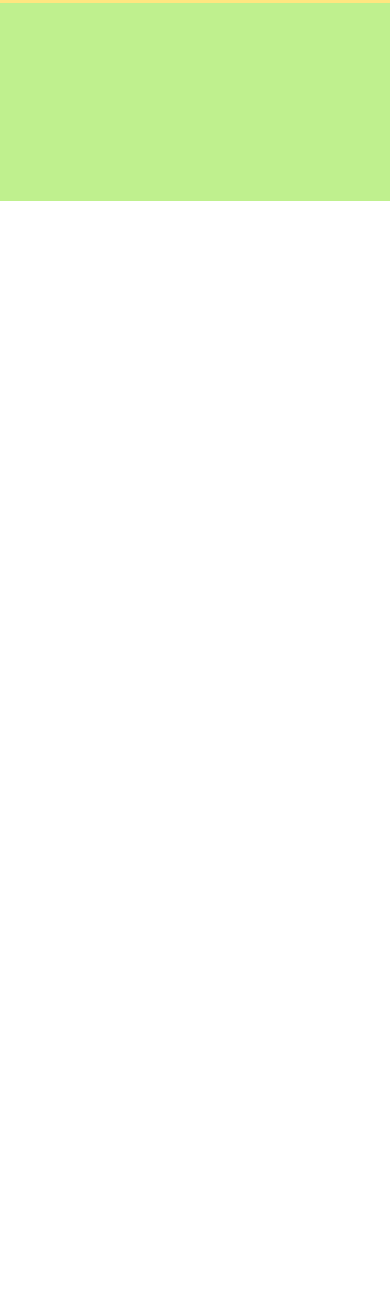
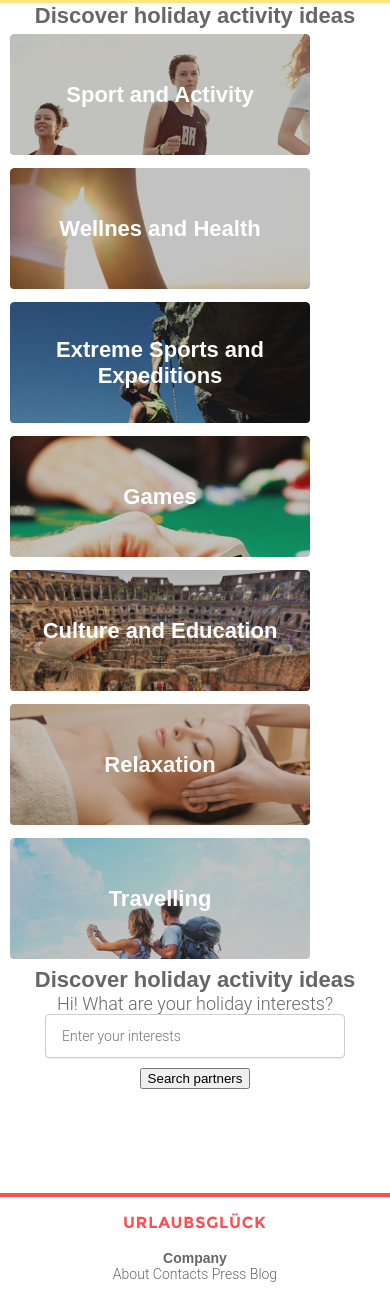
Before and after one commit to Florina33/frontend-ui-urlaubsgluck, a website: page src/index.html in a window 390 px wide. Shown: the part 697-1994 px from the top of the page. Before the commit the page ends 898 px from the top, so only its background shows below. Drawn offline with Linux system fonts and the light colour scheme.

Commit message:
add new image logo for footer

```diff
--- a/src/css/index.css
+++ b/src/css/index.css
@@ -177,14 +177,74 @@ colors
 
 /* section-gallery
 ----------------------------------------------------------------------------- */
-.section-gallery {
-
+.section-gallery a {
+	text-decoration: none;
 }
 
+.wrapper-images .item-image {
+	position: relative;
+	display: inline-block;
+	margin: 20px 10px;
+	text-align: center;
+}
+
+.wrapper-images .item-image h3 {
+	position: relative;
+	z-index: 1;
+}
+
+.wrapper-images .item-image img {
+	position: absolute;
+	top: 0;
+	left: 0;
+	height: auto;
+}
+
+@media (max-width: 480px) {
+	.wrapper-images .item-image {
+		width: 300px;
+		height: 121px;
+		overflow: hidden;
+		margin: 5px 10px;
+		border-radius: 4px;
+	}
+
+	.wrapper-images .item-image h3 {
+		display: table-cell;
+		width: 300px;
+		height: 121px;
+		text-align: center;
+		vertical-align: middle;
+	}
+
+	.wrapper-images .item-image img {
+		width: 300px;
+	}
+}
 /* section-search
 ----------------------------------------------------------------------------- */
 .section-search {
+	margin-bottom: 40px;
+}
 
+@media (max-width: 480px) {
+	.form-search {
+		text-align: center;
+	}
+
+	.form-search .input-search {
+		width: 280px;
+		height: 40px;
+		border-radius: 4px;
+		border: 1px solid #ccc;
+		box-shadow: 0 1px 0 #eee;
+		margin-bottom: 10px;
+		font-size: 14px;
+		line-height: normal;
+		font-weight: 300;
+		font-family: Roboto, Arial, sans-serif;
+		padding-left: 16px;
+	}
 }
 
 /* Footer
@@ -194,6 +254,41 @@ colors
 	min-width: 320px;
 	max-width: 1440px;
 	height: 198px;
-	background: #bff08e;
 	position: relative;
+	display: inline-block;
 }
+
+.footer::before {
+	content: '';
+	display: block;
+	width: 100%;
+	height: 4px;
+	background-color: #ff4e50;
+}
+
+.footer a {
+	text-decoration: none;
+}
+
+@media (max-width: 480px) {
+	.footer::before {
+		margin-bottom: 16px;
+	}
+
+	.footer-logo,
+	.footer-menu,
+	.footer-designed {
+		display: inline-block;
+		width: 100%;
+		text-align: center;
+	}
+
+	.footer-logo,
+	.footer-menu {
+		margin-bottom: 18px;
+	}
+
+	.menu-list .item-list {
+		display: inline-block;
+	}
+}
--- a/src/index.html
+++ b/src/index.html
@@ -3,6 +3,8 @@
 
 <head>
   <meta charset="utf-8" />
+  <meta name="viewport" content="width=device-width, initial-scale=1.0" />
+  <meta http-equiv="X-UA-Compatible" content="ie=edge" />
   <!--[if lt IE 9]><script src="https://cdnjs.cloudflare.com/ajax/libs/html5shiv/3.7.3/html5shiv.min.js"></script><![endif]-->
   <title>URLAUBSGLUCK</title>
   <meta name="keywords" content="" />
@@ -23,15 +25,96 @@
 
       <section class="section-sliders"></section>
       <section class="section-partners"></section>
-			<section class="section-gallery"></section>
-			<section class="section-search"></section>
+      <section class="section-gallery">
+        <h3>Discover holiday activity ideas</h3>
+        <ul class="wrapper-images">
+          <li><a class="item-image">
+              <h3 class="font-white">Sport and Activity</h3>
+              <img src="./gallary/sport_and_activity.png" width="300" height="310" alt="" />
+            </a></li>
+          <li><a href="#" class="item-image">
+              <h3 class="font-white">Wellnes and Health</h3>
+              <img src="./gallary/wellnes_and_health.png" width="300" height="310" alt="" />
+            </a>
+          </li>
+          <li>
+            <a href="#" class="item-image">
+              <h3 class="font-white">Extreme Sports
+                and Expeditions</h3>
+              <img src="./gallary/extreme_sports.png" width="300" height="310" alt="" />
+            </a>
+          </li>
+          <li><a href="#" class="item-image">
+              <h3 class="font-white">Games</h3>
+              <img src="./gallary/games.png" width="300" height="310" alt="" />
+            </a>
+          </li>
+          <li><a href="#" class="item-image">
+              <h3 class="font-white">Culture and Education</h3>
+              <img src="./gallary/culture_and_education.png" width="620" height="310" alt="" />
+            </a>
+          </li>
+          <li><a href="#" class="item-image">
+              <h3 class="font-white">Relaxation</h3>
+              <img src="./gallary/relaxation.png" width="620" height="310" alt="" />
+            </a>
+          </li>
+          <li><a href="#" class="item-image">
+              <h3 class="font-white">Travelling</h3>
+              <img src="./gallary/travelling.png" width="300" height="310" alt="" />
+            </a></li>
+        </ul>
+
+      </section>
+      <section class="section-search">
+        <h3>Discover holiday activity
+          ideas</h3>
+        <h5>Hi! What are your holiday interests?</h5>
+        <form class="form-search">
+          <input class="input-search font-input" type="text" placeholder="Enter your interests" />
+          <button class="btn-search" type="button">Search partners</button>
+        </form>
+
+      </section>
 
     </main><!-- .content -->
 
   </div><!-- .wrapper -->
 
   <footer class="footer">
-
+    <div class="footer-logo">
+      <img src="./images/logo_footer.png" alt="Logo" width="142" height="16" />
+    </div>
+    <div class="footer-menu">
+      <h6>Company</h6>
+      <ul class="menu-list">
+        <li class="item-list"><a href="#" class="font-grey">
+            <p>
+              About
+            </p>
+          </a></li>
+        <li class="item-list"><a href="#" class="font-grey">
+            <p>
+              Contacts
+            </p>
+          </a></li>
+        <li class="item-list"><a href="#" class="font-grey">
+            <p>
+              Press
+            </p>
+          </a></li>
+        <li class="item-list"><a href="#" class="font-grey">
+            <p>
+              Blog
+            </p>
+          </a></li>
+      </ul>
+    </div>
+    <div class="footer-designed">
+      <h6>Partners</h6>
+      <span class="font-small font-light-grey">Designed by</span>
+      <img src="./images/logo_areto.svg" alt="Logo designed Areto" />
+    </div>
   </footer><!-- .footer -->
 
 </body>
```
Also changed, not shown: src/images/logo_footer.png (added). Lines whose indentation alone changed are shown as unchanged.
